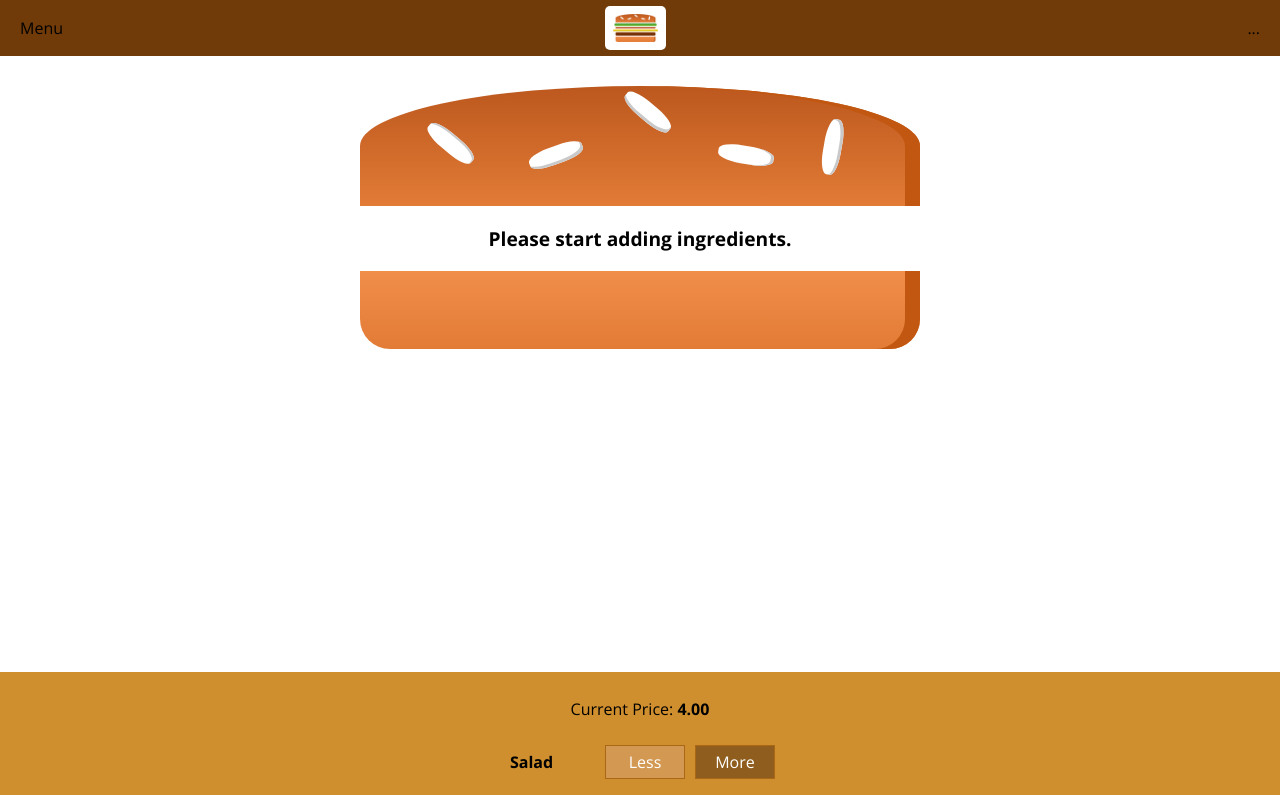
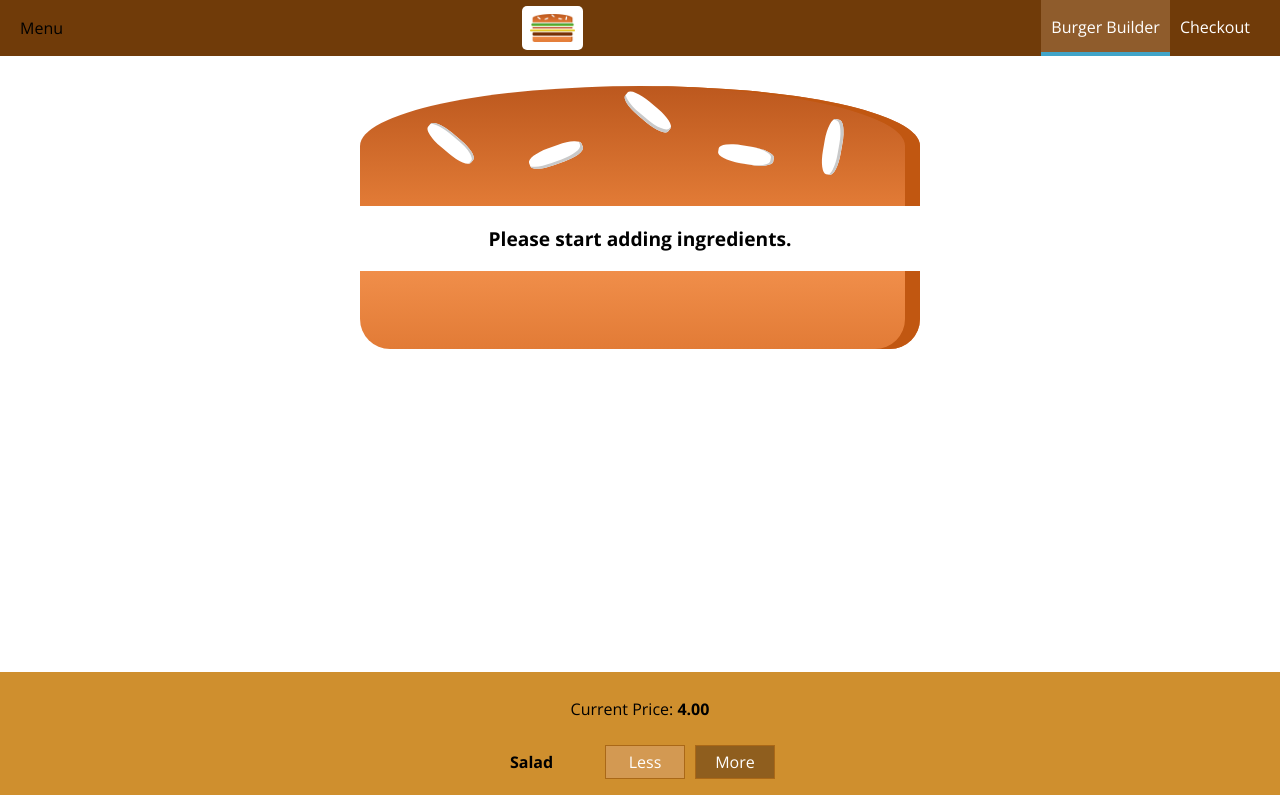
Before and after one commit to maximus202/burger, a React app: page / in a window 1280 px wide. Shown: the top 795 px of the page. Built offline with nearby package versions, Linux system fonts and the light colour scheme.

Commit message:
Navigation Items now rendering

```diff
--- /dev/null
+++ b/src/components/Navigation/NavigationItems/NavigationItem/NavigationItem.css
@@ -0,0 +1,25 @@
+.NavigationItem {
+    margin: 0;
+    box-sizing: border-box;
+    display: flex;
+    height: 100%;
+    align-items: center;
+}
+
+.NavigationItem a {
+    color: white;
+    text-decoration: none;
+    height: 100%;
+    padding: 16px 10px;
+    border-bottom: 4px solid transparent;
+    box-sizing: border-box;
+    display: block;
+}
+
+.NavigationItem a:hover,
+.NavigationItem a:active,
+.NavigationItem a.active {
+    background-color: #8F5C2C;
+    border-bottom: 4px solid #40A4C8;
+    color: white;
+}
--- /dev/null
+++ b/src/components/Navigation/NavigationItems/NavigationItem/NavigationItem.js
@@ -0,0 +1,13 @@
+import React from 'react';
+
+import './NavigationItem.css';
+
+const navigationItem = (props) => (
+    <li className={'NavigationItem'}>
+        <a
+            href={props.link}
+            className={props.active ? 'active' : null}>{props.children}</a>
+    </li>
+);
+
+export default navigationItem;
--- /dev/null
+++ b/src/components/Navigation/NavigationItems/NavigationItems.css
@@ -0,0 +1,8 @@
+.NavigationItems {
+    margin: 0;
+    padding: 0;
+    list-style: none;
+    display: flex;
+    align-items: center;
+    height: 100%;
+}
--- /dev/null
+++ b/src/components/Navigation/NavigationItems/NavigationItems.js
@@ -0,0 +1,13 @@
+import React from 'react';
+
+import './NavigationItems.css';
+import NavigationItem from './NavigationItem/NavigationItem';
+
+const navigationItems = () => (
+    <ul className={'NavigationItems'}>
+        <NavigationItem link="/" active>Burger Builder</NavigationItem>
+        <NavigationItem link="/">Checkout</NavigationItem>
+    </ul>
+);
+
+export default navigationItems;
--- a/src/components/Navigation/Toolbar/Toolbar.js
+++ b/src/components/Navigation/Toolbar/Toolbar.js
@@ -2,14 +2,15 @@ import React from 'react';
 
 import './Toolbar.css';
 import Logo from '../../Logo/Logo';
+import NavigationItems from '../NavigationItems/NavigationItems';
 
 const toolbar = (props) => (
     <header className={'Toolbar'}>
         <div>Menu</div>
         <Logo />
-        <ul>
-            ...
-        </ul>
+        <nav>
+            <NavigationItems />
+        </nav>
     </header>
 );
 
```
